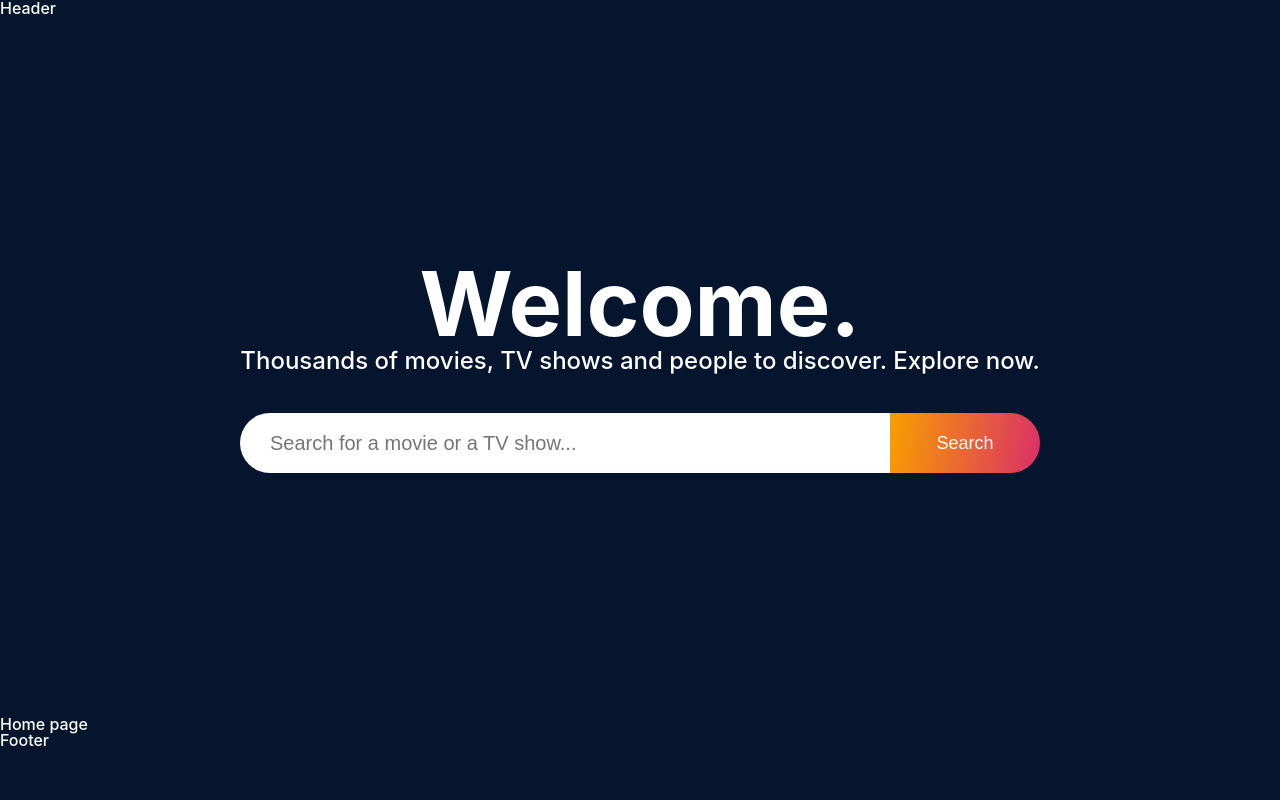
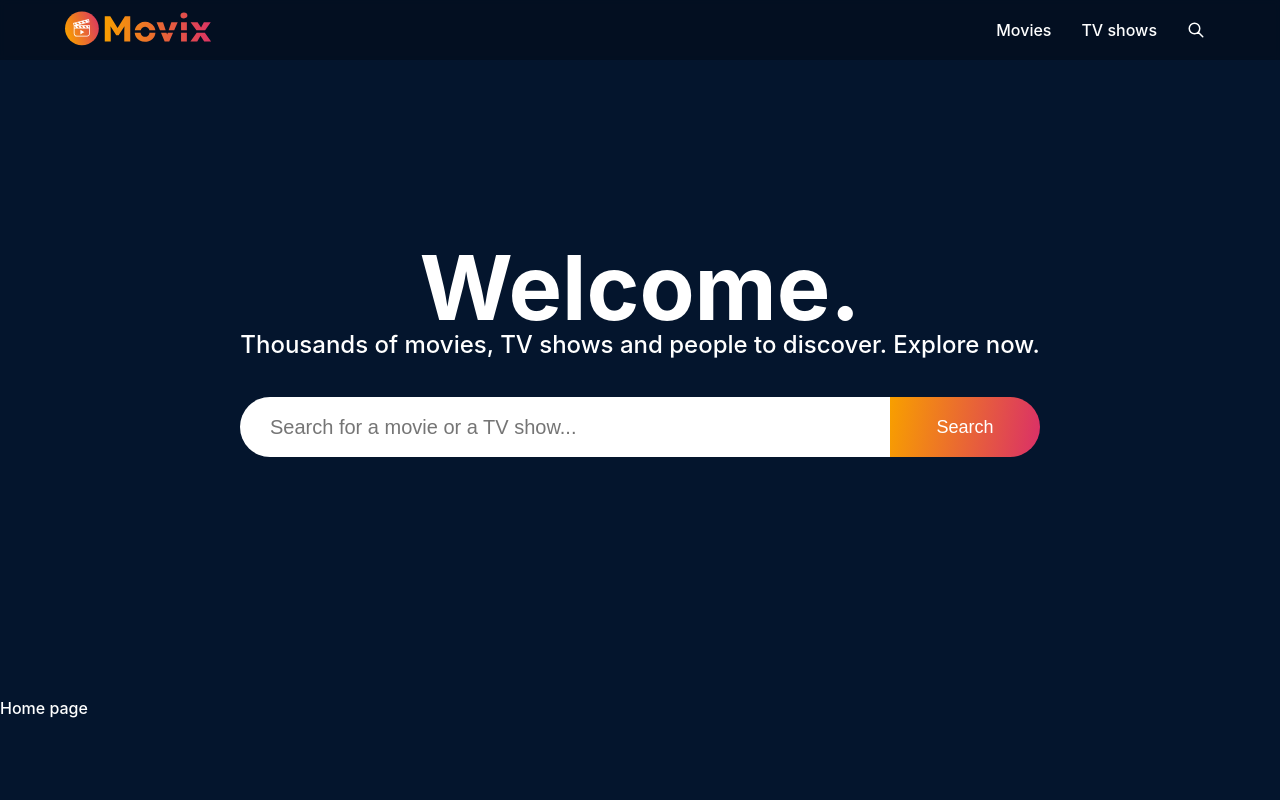
Before and after one commit to Sushovan99/Movix, a React (Vite) app: page / in a window 1280 px wide. Shown: the top 800 px of the page. Built offline with nearby package versions, Linux system fonts and the light colour scheme; no server answers.

Commit message:
Completed Header component

```diff
--- a/src/components/Header/index.tsx
+++ b/src/components/Header/index.tsx
@@ -1,8 +1,132 @@
-import React from "react";
+import React, { useState, useEffect } from "react";
+import { Link } from "react-router-dom";
+import { HiOutlineSearch } from "react-icons/hi";
+import { SlMenu } from "react-icons/sl";
+import { VscChromeClose } from "react-icons/vsc";
+import { useNavigate, useLocation } from "react-router-dom";
+import ContentWrapper from "@/components/ContentWrapper";
+import logo from "@/assets/movix-logo.svg";
+import { useScrollToTop } from "@/hooks/useScrollToTop";
 import "./style.scss";
 
 const Header: React.FunctionComponent = () => {
-    return <div>Header</div>;
+    const [show, setShow] = useState("top");
+    const [lastScrollY, setLastScrollY] = useState(0);
+    const [mobileMenu, setMobileMenu] = useState(false);
+    const [query, setQuery] = useState("");
+    const [showSearch, setShowSearch] = useState(false);
+    const Navigate = useNavigate();
+    const location = useLocation();
+
+    useScrollToTop(location);
+
+    const openMobileMenu = (): void => {
+        setMobileMenu(true);
+        setShowSearch(false);
+    };
+
+    const openSearch = (): void => {
+        setMobileMenu(false);
+        setShowSearch(true);
+    };
+
+    const searchQueryHandler = (e: React.KeyboardEvent) => {
+        if (e.key === "Enter" && query.length > 0) {
+            Navigate({
+                pathname: "/search",
+                search: `?q=${query}`,
+            });
+            setTimeout(() => {
+                setShowSearch(false);
+            }, 1000);
+        }
+    };
+
+    const navigationHander = (type: string): void => {
+        if (type === "movie") {
+            Navigate("explore/movie");
+            setMobileMenu(false);
+        } else {
+            Navigate("/explore/tv");
+            setMobileMenu(false);
+        }
+    };
+
+    // Header scrolling effect
+    useEffect(() => {
+        const controlNavbar = () => {
+            if (window.scrollY > 200) {
+                if (window.scrollY > lastScrollY && !mobileMenu) {
+                    setShow("hide");
+                } else {
+                    setShow("show");
+                }
+            } else {
+                setShow("top");
+            }
+
+            setLastScrollY(window.scrollY);
+        };
+        window.addEventListener("scroll", controlNavbar);
+        return () => {
+            window.removeEventListener("scroll", controlNavbar);
+        };
+    }, [lastScrollY, mobileMenu]);
+
+    return (
+        <header className={`header ${mobileMenu ? "mobileView" : ""} ${show}`}>
+            <ContentWrapper>
+                <Link className="logo" to={"/"}>
+                    <img src={logo} alt="brand-logo" />
+                </Link>
+
+                <ul className="menuItems">
+                    <li
+                        className="menuItem"
+                        onClick={() => navigationHander("movie")}
+                    >
+                        Movies
+                    </li>
+                    <li
+                        className="menuItem"
+                        onClick={() => navigationHander("tv")}
+                    >
+                        TV shows
+                    </li>
+                    <li className="menuItem">
+                        <HiOutlineSearch onClick={openSearch} />
+                    </li>
+                </ul>
+
+                <div className="mobileMenuItems">
+                    <HiOutlineSearch onClick={openSearch} />
+                    {mobileMenu ? (
+                        <VscChromeClose onClick={() => setMobileMenu(false)} />
+                    ) : (
+                        <SlMenu onClick={openMobileMenu} />
+                    )}
+                </div>
+            </ContentWrapper>
+
+            {showSearch ? (
+                <div className="searchBar">
+                    <ContentWrapper>
+                        <div className="searchInput">
+                            <input
+                                type="text"
+                                onChange={(e) => setQuery(e.target.value)}
+                                onKeyUp={searchQueryHandler}
+                                placeholder="Search for a movie or a TV show..."
+                            />
+                            <VscChromeClose
+                                onClick={() => setShowSearch(false)}
+                            />
+                        </div>
+                    </ContentWrapper>
+                </div>
+            ) : null}
+        </header>
+    );
 };
 
 export default Header;
--- a/src/components/Header/style.scss
+++ b/src/components/Header/style.scss
@@ -0,0 +1,151 @@
+@import "../../mixin.scss";
+
+.header {
+    position: fixed;
+    transform: translateY(0);
+    width: 100%;
+    height: 60px;
+    display: flex;
+    align-items: center;
+    transition: all ease 0.5s;
+    z-index: 20;
+    &.top {
+        background: rgba(0, 0, 0, 0.25);
+        backdrop-filter: blur(3.5px);
+        -webkit-backdrop-filter: blur(3.5px);
+    }
+    &.show {
+        background-color: var(--black3);
+    }
+    &.hide {
+        transform: translateY(-60px);
+    }
+
+    .content-wrapper {
+        display: flex;
+        align-items: center;
+        justify-content: space-between;
+    }
+    .logo {
+        cursor: pointer;
+        img {
+            height: 50px;
+        }
+    }
+    .menuItems {
+        list-style-type: none;
+        display: none;
+        align-items: center;
+        @include md {
+            display: flex;
+        }
+        .menuItem {
+            height: 60px;
+            display: flex;
+            align-items: center;
+            margin: 0 15px;
+            color: white;
+            font-weight: 500;
+            position: relative;
+            &.searchIcon {
+                margin-right: 0;
+            }
+            svg {
+                font-size: 18px;
+            }
+            cursor: pointer;
+            &:hover {
+                color: var(--pink);
+            }
+        }
+    }
+
+    .mobileMenuItems {
+        display: flex;
+        align-items: center;
+        gap: 20px;
+        @include md {
+            display: none;
+        }
+        svg {
+            font-size: 18px;
+            color: white;
+        }
+    }
+
+    &.mobileView {
+        background: var(--black3);
+        .menuItems {
+            display: flex;
+            position: absolute;
+            top: 60px;
+            left: 0;
+            background: var(--black3);
+            flex-direction: column;
+            width: 100%;
+            padding: 20px 0;
+            border-top: 1px solid rgba(255, 255, 255, 0.1);
+            animation: mobileMenu 0.3s ease forwards;
+            .menuItem {
+                font-size: 20px;
+                width: 100%;
+                height: auto;
+                padding: 15px 20px;
+                margin: 0;
+                display: flex;
+                flex-direction: column;
+                align-items: flex-start;
+                &:last-child {
+                    display: none;
+                }
+            }
+        }
+    }
+
+    .searchBar {
+        width: 100%;
+        height: 60px;
+        background-color: white;
+        position: absolute;
+        top: 60px;
+        animation: mobileMenu 0.3s ease forwards;
+        .searchInput {
+            display: flex;
+            align-items: center;
+            height: 40px;
+            margin-top: 10px;
+            width: 100%;
+            svg {
+                font-size: 20px;
+                flex-shrink: 0;
+                margin-left: 10px;
+                cursor: pointer;
+                color: var(--black);
+            }
+            input {
+                width: 100%;
+                height: 50px;
+                background-color: white;
+                outline: 0;
+                border: 0;
+                border-radius: 30px 0 0 30px;
+                padding: 0 15px;
+                font-size: 14px;
+                @include md {
+                    height: 60px;
+                    font-size: 20px;
+                    padding: 0 30px;
+                }
+            }
+        }
+    }
+}
+
+@keyframes mobileMenu {
+    0% {
+        transform: translateY(-130%);
+    }
+    100% {
+        transform: translateY(0);
+    }
+}
--- /dev/null
+++ b/src/hooks/useScrollToTop.tsx
@@ -0,0 +1,10 @@
+import { useEffect } from "react";
+import { Location } from "react-router-dom";
+
+export const useScrollToTop = (location: Location): void => {
+    useEffect(() => {
+        window.scrollTo({
+            top: 0,
+        });
+    }, [location]);
+};
--- a/src/pages/explore/index.tsx
+++ b/src/pages/explore/index.tsx
@@ -2,7 +2,7 @@ import React from "react";
 import "./style.scss";
 
 const ExplorePage: React.FunctionComponent = () => {
-    return <div>ExplorePage</div>;
+    return <div style={{ minHeight: "100vh" }}>ExplorePage</div>;
 };
 
 export default ExplorePage;
--- a/src/pages/home/index.tsx
+++ b/src/pages/home/index.tsx
@@ -7,6 +7,7 @@ const HomePage: React.FunctionComponent = () => {
         <div className="homePage">
             <HeroBanner />
             Home page
+            <div style={{ height: "1000px" }}></div>
         </div>
     );
 };
```
